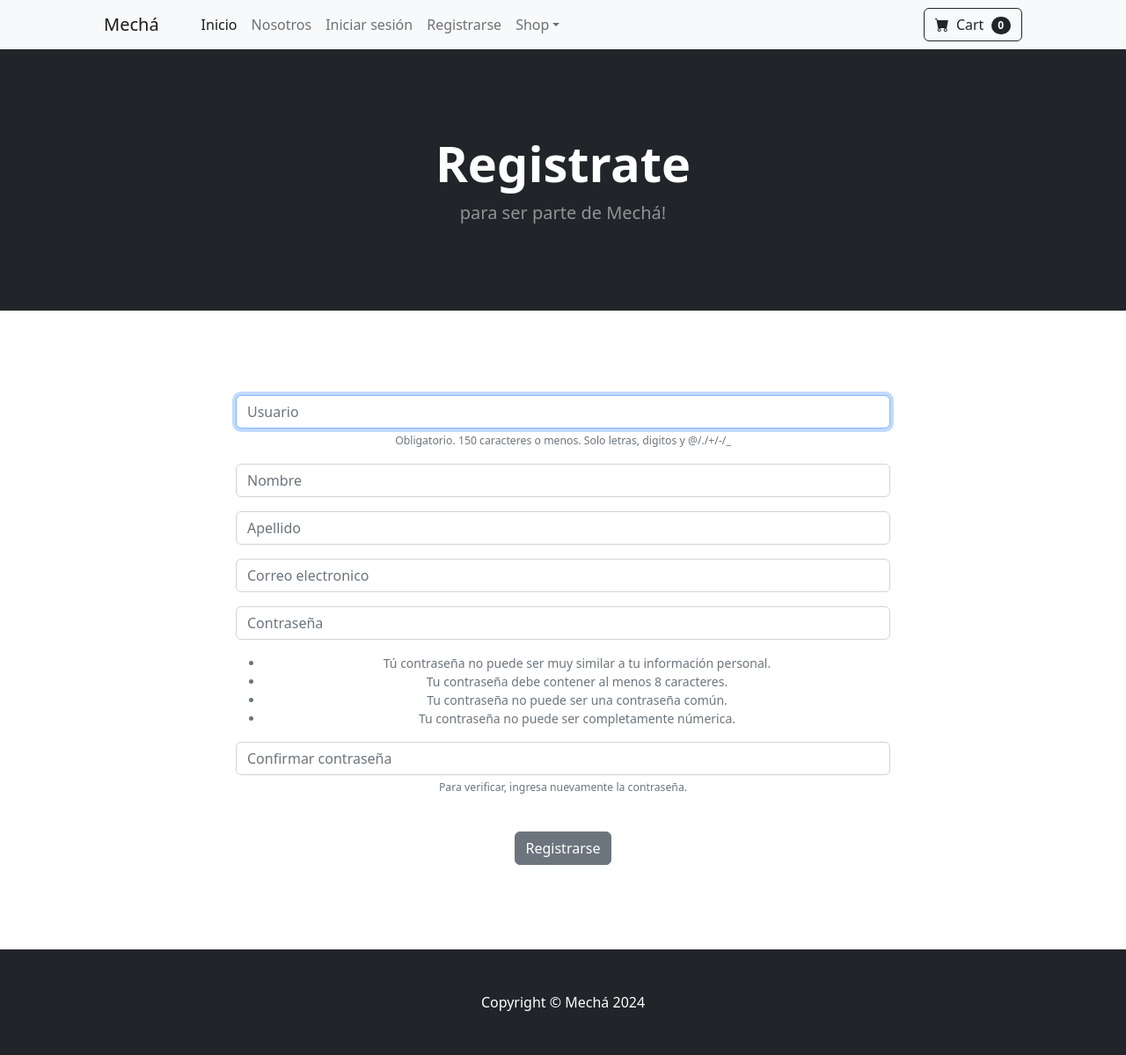
After one commit to kartdog/mecanico_web, a Django app: page /register/ in a window 1280 px wide. The commit adds this page. Shown: the whole page at 88% size. Run offline with Django 5.2, Linux system fonts and the light colour scheme; some libraries are stand-ins or nearby versions.

Commit message:
cuarto commit, registrar.
se añadió registro de usuarios y su respectiva página.

```diff
--- /dev/null
+++ b/tienda/forms.py
@@ -0,0 +1,30 @@
+from django import forms
+from django.contrib.auth.models import User
+from django.contrib.auth.forms import UserCreationForm
+
+class SignUpForm(UserCreationForm):
+    email = forms.EmailField(label="", widget=forms.TextInput(attrs={'class':'form-control', 'placeholder':'Correo electronico'}))
+    first_name = forms.CharField(label="", max_length=100, widget=forms.TextInput(attrs={'class':'form-control', 'placeholder':'Nombre'}))
+    last_name = forms.CharField(label="", max_length=100, widget=forms.TextInput(attrs={'class':'form-control', 'placeholder':'Apellido'}))
+
+    class Meta:
+        model = User
+        fields = ('username', 'first_name', 'last_name', 'email', 'password1', 'password2')
+
+    def __init__(self, *args, **kwargs):
+        super(SignUpForm, self).__init__(*args, **kwargs)
+
+        self.fields['username'].widget.attrs['class'] = 'form-control'
+        self.fields['username'].widget.attrs['placeholder'] = 'Usuario'
+        self.fields['username'].label = ''
+        self.fields['username'].help_text = '<span class="form-text text-muted"><small>Obligatorio. 150 caracteres o menos. Solo letras, digitos y @/./+/-/_</small></span>'
+
+        self.fields['password1'].widget.attrs['class'] = 'form-control'
+        self.fields['password1'].widget.attrs['placeholder'] = 'Contraseña'
+        self.fields['password1'].label = ''
+        self.fields['password1'].help_text = '<ul class="form-text text-muted small"><li>Tú contraseña no puede ser muy similar a tu información personal.</li><li>Tu contraseña debe contener al menos 8 caracteres.</li><li>Tu contraseña no puede ser una contraseña común.</li><li>Tu contraseña no puede ser completamente númerica.</li></ul>'
+
+        self.fields['password2'].widget.attrs['class'] = 'form-control'
+        self.fields['password2'].widget.attrs['placeholder'] = 'Confirmar contraseña'
+        self.fields['password2'].label = ''
+        self.fields['password2'].help_text = '<span class="form-text text-muted"><small>Para verificar, ingresa nuevamente la contraseña.</small></span>'
--- a/tienda/templates/login.html
+++ b/tienda/templates/login.html
@@ -6,7 +6,7 @@
     <div class="container px-4 px-lg-5 my-5">
         <div class="text-center text-white">
             <h1 class="display-4 fw-bolder">Inicia sesión</h1>
-            <p class="lead fw-normal text-white-50 mb-0">Inicia sesión para comprar!</p>
+            <p class="lead fw-normal text-white-50 mb-0">para comprar en Mechá!</p>
         </div>
     </div>
 </header>
--- a/tienda/templates/navbar.html
+++ b/tienda/templates/navbar.html
@@ -21,6 +21,10 @@
                 <li class="nav-item">
                     <a class="nav-link" href="{% url 'login' %}">Iniciar sesión</a>
                 </li>
+
+                <li class="nav-item">
+                    <a class="nav-link" href="{% url 'register' %}">Registrarse</a>
+                </li>
             {% endif %}
 
             <li class="nav-item dropdown">
--- /dev/null
+++ b/tienda/templates/register.html
@@ -0,0 +1,41 @@
+{% extends 'base.html' %}
+{% block content %}
+
+<!-- Header -->
+<header class="bg-dark py-5">
+    <div class="container px-4 px-lg-5 my-5">
+        <div class="text-center text-white">
+            <h1 class="display-4 fw-bolder">Registrate</h1>
+            <p class="lead fw-normal text-white-50 mb-0">para ser parte de Mechá!</p>
+        </div>
+    </div>
+</header>
+
+<!-- Acerca de -->
+<div class="container">
+    <div class="row">
+        <center>
+            <div class="col-8">
+                <br>
+                <br>
+                <br>
+                <br>
+
+                <form method="POST" action="{% url 'register' %}">
+                    {% csrf_token %}
+                    <!-- Input -->
+                    {{ form.as_p }}
+                    <br>
+                    <button type="submit" class="btn btn-secondary"> Registrarse </button>
+                  </form>
+
+                <br>
+                <br>
+                <br>
+                <br>
+            </div>
+        </center>
+    </div>
+</div>
+
+{% endblock %}
--- a/tienda/urls.py
+++ b/tienda/urls.py
@@ -8,5 +8,7 @@ urlpatterns = [
     # Login
     path('login/', views.login_user, name = 'login'),
     path('logout/', views.logout_user, name = 'logout'),
+    # Registro
+    path('register/', views.register_user, name = 'register'),
 
 ]
--- a/tienda/views.py
+++ b/tienda/views.py
@@ -1,7 +1,11 @@
+from django import forms
 from django.shortcuts import render, redirect
+from django.contrib.auth.models import User
+from django.contrib.auth.forms import UserCreationForm
 from django.contrib.auth import authenticate, login, logout
 from django.contrib import messages
 from .models import *
+from .forms import *
 
 # Inicio
 def index(request):
@@ -33,3 +37,23 @@ def logout_user(request):
     logout(request)
     messages.success(request, ("Has cerrado la sesión."))
     return redirect('index')
+
+# Registro
+def register_user(request):
+    form = SignUpForm()
+    if request.method == "POST":
+        form = SignUpForm(request.POST)
+        if form.is_valid():
+            form.save()
+            username = form.cleaned_data['username']
+            password = form.cleaned_data['password1']
+            # Logea
+            user = authenticate(username=username, password=password)
+            login(request, user)
+            messages.success(request, ("Te has registrado exitosamente!"))
+            return redirect('index')
+        else:
+            messages.success(request, ("Ha ocurrido un error, intenta nuevamente."))
+            return redirect('register')
+
+    return render(request, 'register.html', {'form': form})
```
Also changed, not shown: db.sqlite3. Lines whose indentation alone changed are shown as unchanged.
